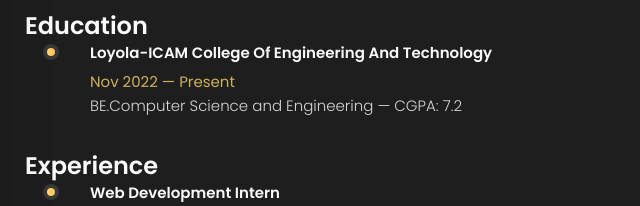
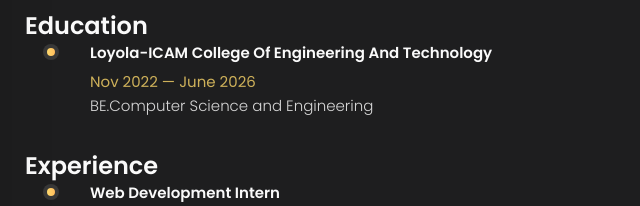
Before and after one commit to priya2217/Portfolio, a plain HTML site: page Personal Portfolio/index.html in a window 1280 px wide. Both pictures are taken after a click on the button "Resume". Shown: the part 181-387 px from the top of the page, 346-986 px from the left. Drawn offline with nearby package versions, Linux system fonts and the light colour scheme.

Commit message:
Personal Portfolio

```diff
--- a/Personal Portfolio/index.html
+++ b/Personal Portfolio/index.html
@@ -112,8 +112,7 @@
         <p>
           I am a passionate Computer Engineering student with a strong interest in
           software development, web technologies, and problem solving.
-        </p>
-        <p>
+
           I enjoy building real-world applications that focus on clean design,
           efficient code, and user-friendly experiences. I continuously work on
           improving my technical and analytical skills.
@@ -172,9 +171,9 @@
   <ol class="timeline-list">
     <li class="timeline-item">
       <h4 class="h4 timeline-item-title">Loyola-ICAM College of Engineering and Technology</h4>
-      <span>Nov 2022 — Present</span>
+      <span>Nov 2022 — June 2026</span>
       <p class="timeline-text">
-        BE.Computer Science and Engineering — CGPA: 7.2
+        BE.Computer Science and Engineering
       </p>
     </li>
         </ol>
```
